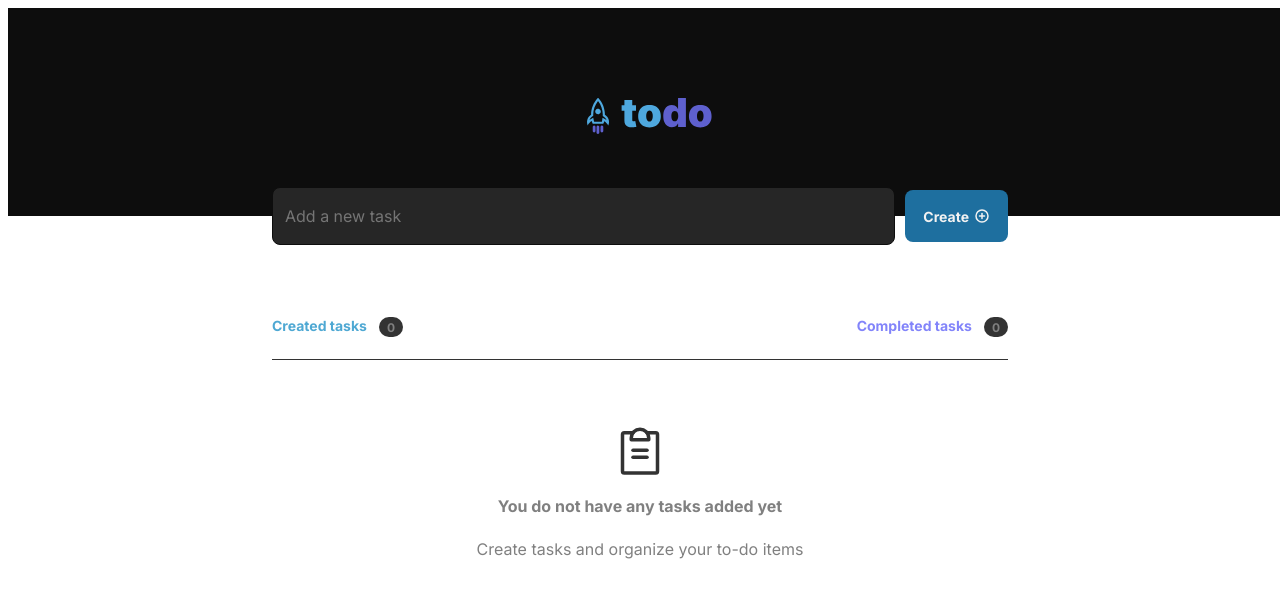
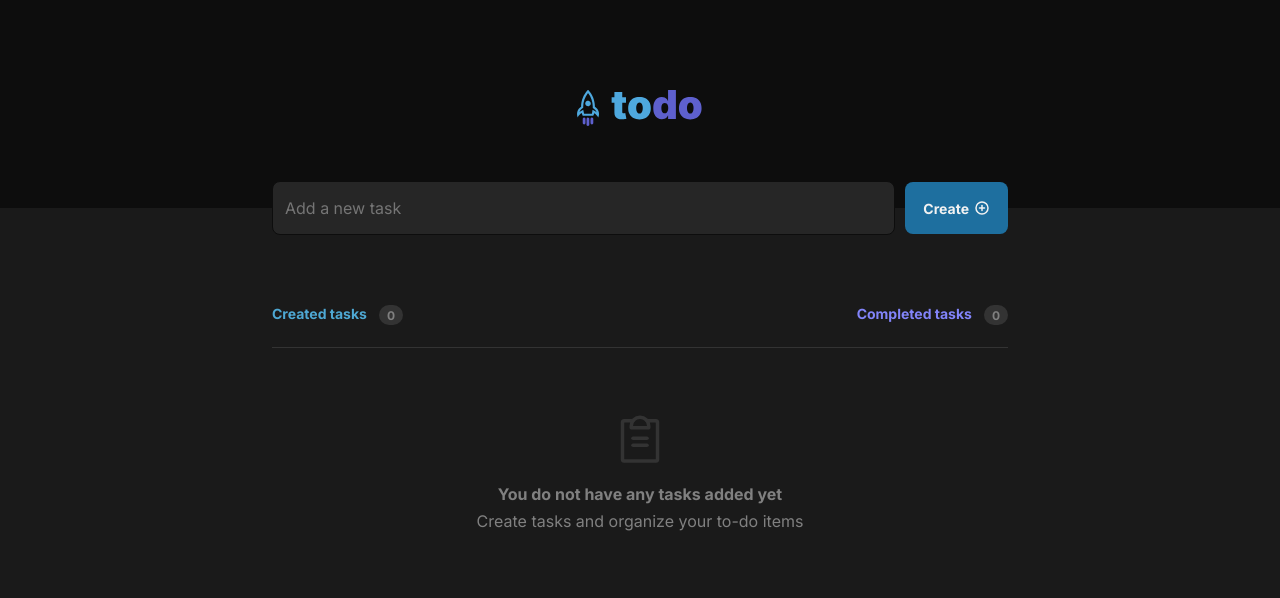
Before and after one commit to martahil/ToDoListRocketSeatReactChallenge, a React (Vite) app: page / in a window 1280 px wide. Shown: the top 598 px of the page. Built offline with nearby package versions, Linux system fonts and the light colour scheme.

Commit message:
global.css - Page styling added

```diff
--- a/src/global.css
+++ b/src/global.css
@@ -16,3 +16,14 @@
 
   --red-100: #e25858;
 }
+
+* {
+  margin: 0;
+  padding: 0;
+  box-sizing: border-box;
+}
+
+body {
+  background: var(--gray-600);
+  --webkit-font-smoothing: antialiased;
+}
```
